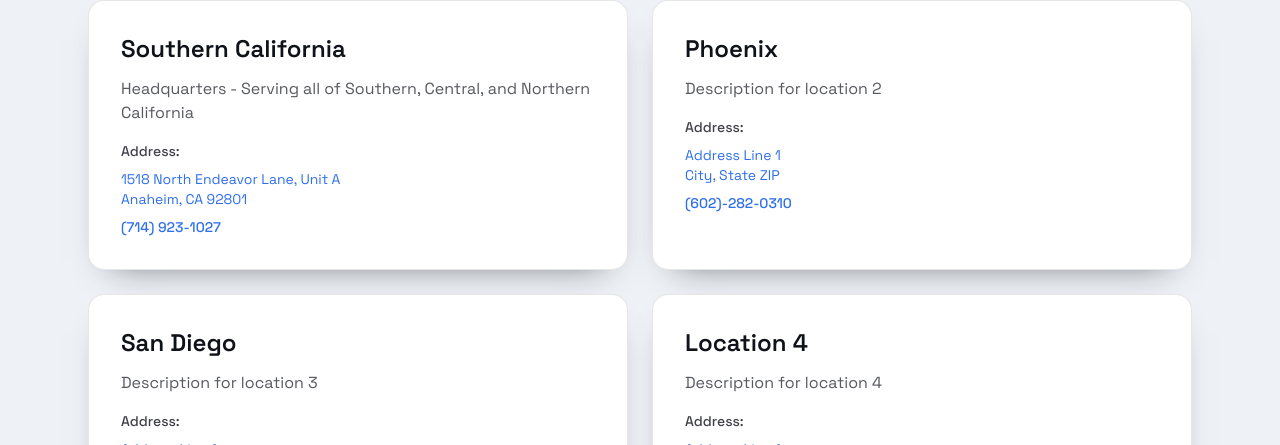
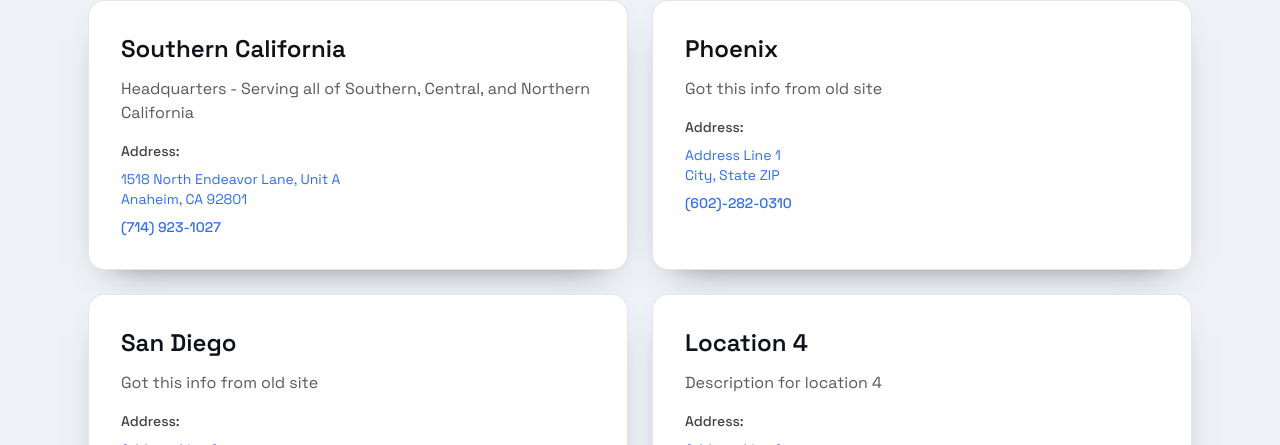
Before and after one commit to spencersharpe-dev/wmc-products, a React (Vite) app: page /locations in a window 1280 px wide. Shown: the part 268-713 px from the top of the page. Built offline with nearby package versions, Linux system fonts and the light colour scheme.

Commit message:
Update Phoenix and San Diego location descriptions
Co-Authored-By: Claude Opus 4.5 <noreply@anthropic.com>

```diff
--- a/src/Locations.jsx
+++ b/src/Locations.jsx
@@ -20,7 +20,7 @@ const locationsData = [
     address: "Address Line 1",
     city: "City, State ZIP",
     phone: "(602)-282-0310",
-    description: "Description for location 2",
+    description: "Got this info from old site",
     mapsUrl: ""
   },
   {
@@ -29,7 +29,7 @@ const locationsData = [
     address: "Address Line 1",
     city: "City, State ZIP",
     phone: "(619)-784-3108",
-    description: "Description for location 3",
+    description: "Got this info from old site",
     mapsUrl: ""
   },
   {
```
